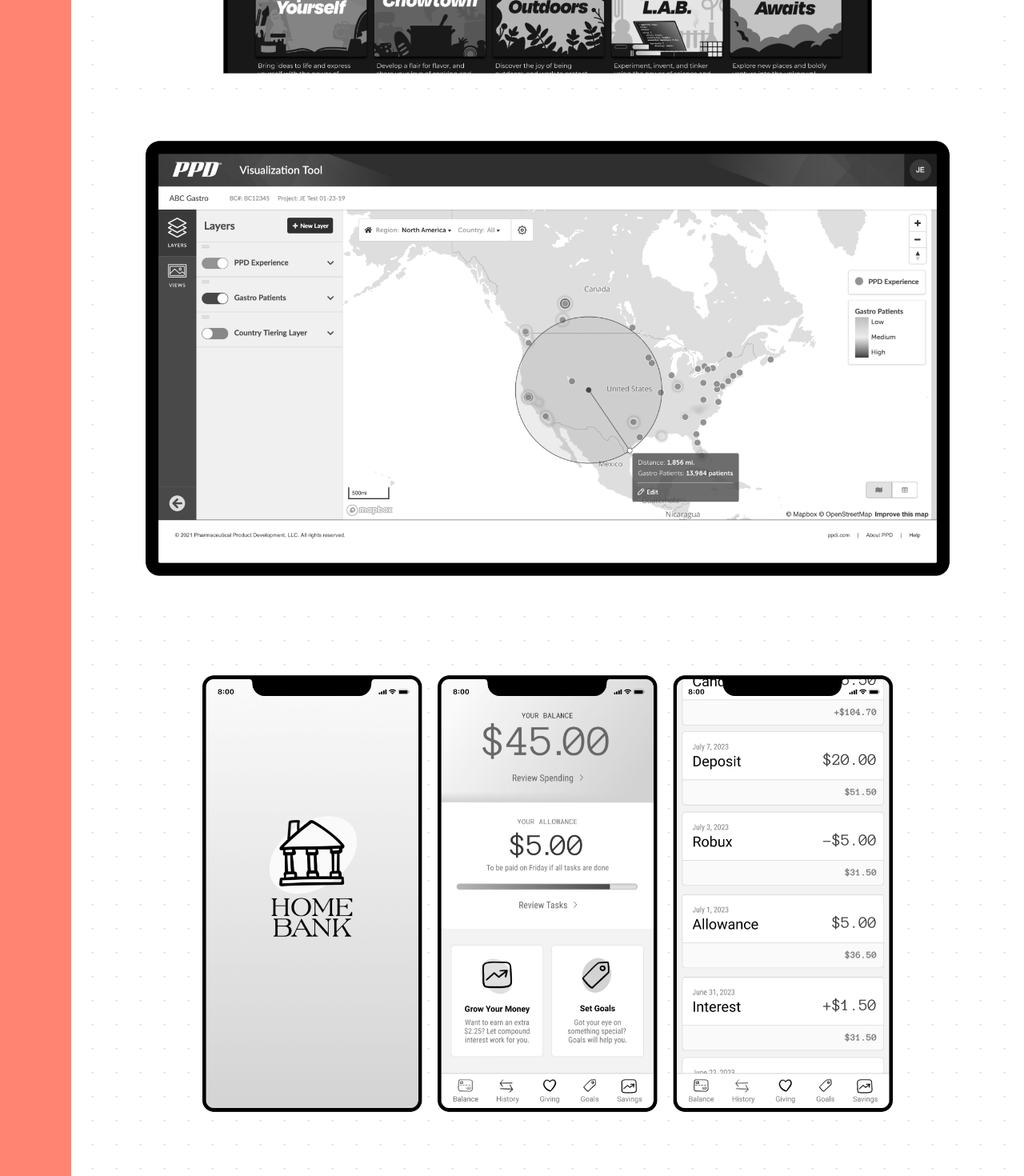
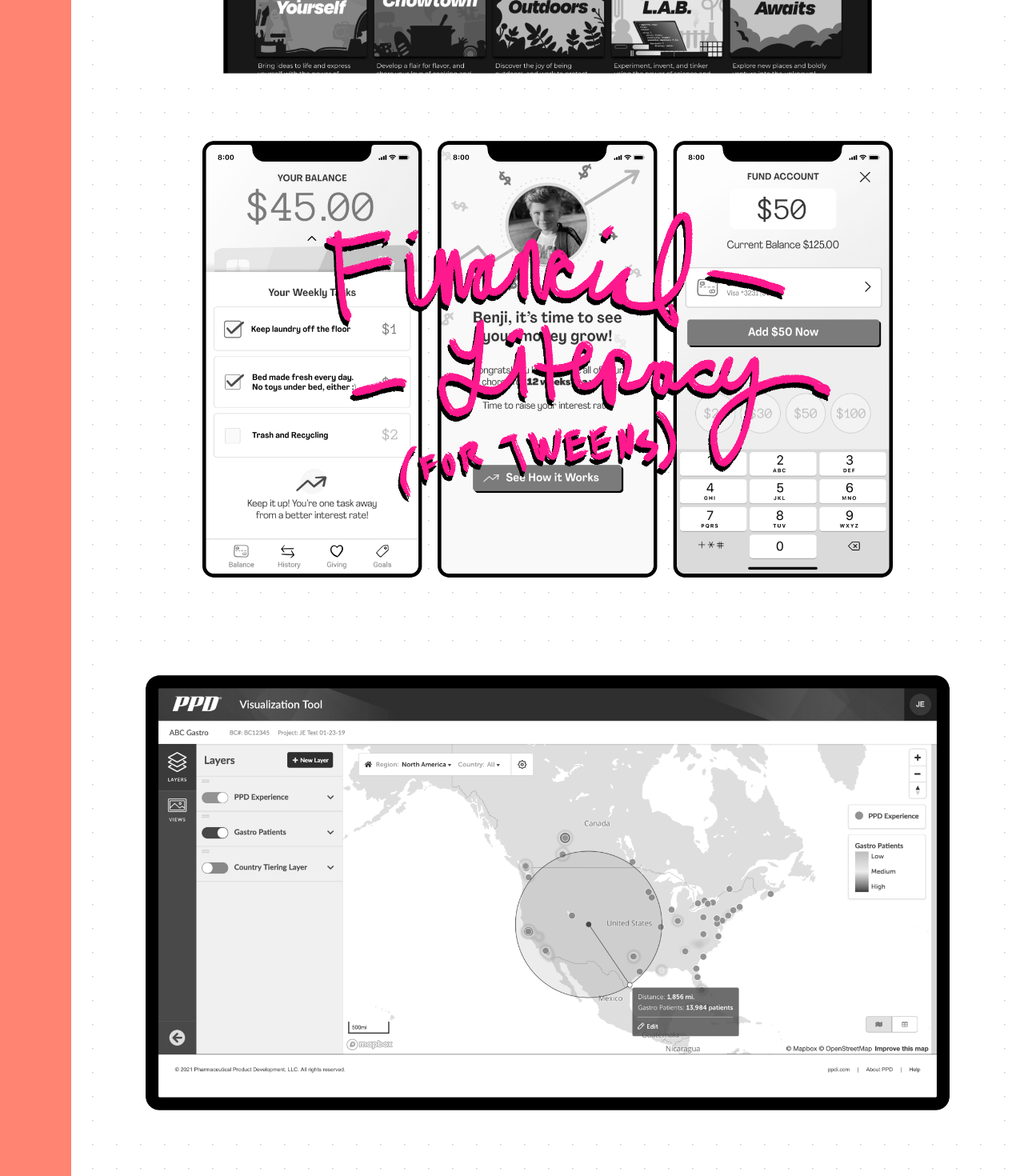
Before and after one commit to adam-is-tall/portfolio-site, a React (Create React App) app: page / in a window 1280 px wide. Shown: the part 4060-5530 px from the top of the page at 80% size. Built offline with nearby package versions, Linux system fonts and the light colour scheme; a web font is replaced by a local one.

Commit message:
portfolio werk

```diff
--- a/src/App.tsx
+++ b/src/App.tsx
@@ -11,6 +11,8 @@ import Bball1 from "./assets/img/p-mindfullness.jpg";
 import Portfolio3 from "./assets/img/p-mya.jpg";
 import Portfolio4 from "./assets/img/p-bod-2.png";
 import BankBg from "./assets/img/p-bod-bg.jpg";
+import BankT from "./assets/img/p-bod-thumb.png";
+import BankL from "./assets/img/p-bod-latest.png";
 import Bank0 from "./assets/img/p-bod-0.jpg";
 import Bank1 from "./assets/img/p-bod-1.png";
 import Bank2 from "./assets/img/p-bod-2.png";
@@ -149,18 +151,18 @@ export default function App() {
             alt="Design System for GoNoodle"
           />
           <img
+            style={{ cursor: "pointer"}}
+            src={BankT}
+            className="transition duration-700 ease-in-out transform scale-95 hover:scale-100"
+            onClick={() => setProjectName("homeBank")}
+            alt="Fintech for kids and families"
+          />
+          <img
             style={{ cursor: "pointer", filter: "saturate(0)" }}
             src={Signal3}
             className="transition duration-700 ease-in-out transform scale-95 hover:scale-100"
             onClick={() => setProjectName("miscApps")}
             alt="Misc App Designs"
-          />
-          <img
-            style={{ cursor: "pointer", filter: "saturate(0)" }}
-            src={Portfolio4}
-            className="transition duration-700 ease-in-out transform scale-95 hover:scale-100"
-            onClick={() => setProjectName("homeBank")}
-            alt="Fintech for kids and families"
           />
 
         </div>
@@ -233,7 +235,7 @@ var projects: Projects = {
     title: "Financial Literacy for Kids and Families",
     description:
       "As a parent, I want my child to view money unemotionally, so they can use it as a practical tool for improving their lives. To that end, I wanted to explore a product that borrows from traditional chore/reward model while helping parents teach their children how to grow their money over time and give back. I've spent a few cycles generating ideas, protoyping, and testing.",
-    images: [Bank2],
+    images: [BankL],
     background: "",
     caption: "Ideation, Hi-Fidelity Prototypes, Work-In-Progress",
     url: "https://glimmer-glitter-2bd.notion.site/Rags-to-Riches-cf77cbcdf22946a8bd5f36a7cacf27ba",
```
Also changed, not shown: src/assets/img/p-bod-latest.png (added), src/assets/img/p-bod-thumb.png (added).
